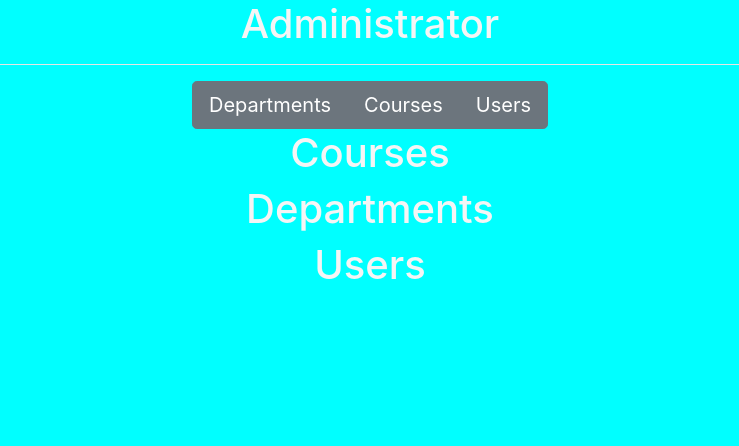
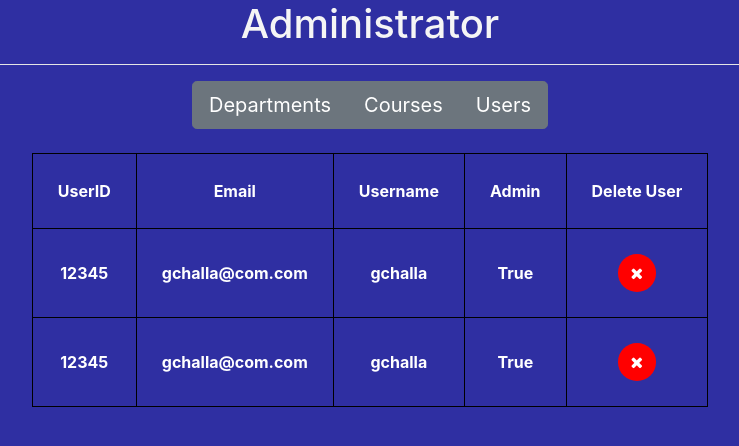
Before and after one commit to elliotcho/Rate-My-Courses, a React (Create React App) app in the folder client/: page /admin in a window 1280 px wide. Shown: the top 446 px of the page, without its empty margins (270-1009 px from the left). Built offline with nearby package versions, Linux system fonts and the light colour scheme.

Commit message:
pushing User Page

```diff
--- a/client/public/index.html
+++ b/client/public/index.html
@@ -6,6 +6,7 @@
     <title>Rate My Courses</title>
     <!--Bootsrap 4 cdn-->
     <link rel="stylesheet" href="https://maxcdn.bootstrapcdn.com/bootstrap/4.0.0/css/bootstrap.min.css" integrity="sha384-Gn5384xqQ1aoWXA+058RXPxPg6fy4IWvTNh0E263XmFcJlSAwiGgFAW/dAiS6JXm" crossorigin="anonymous">
+    <link rel="stylesheet" href="https://cdnjs.cloudflare.com/ajax/libs/font-awesome/4.7.0/css/font-awesome.min.css">
   </head>
   <body>
     <div id="root"></div>
--- a/client/src/components/admin/AdminHome.css
+++ b/client/src/components/admin/AdminHome.css
@@ -1,5 +1,8 @@
-body{
+.admin{
     background-color: #2F2FA2;
+    position: fixed;
+    height: 100%;
+    width: 100%;
 }
 hr{
     background-color: white;
--- a/client/src/components/admin/AdminHome.jsx
+++ b/client/src/components/admin/AdminHome.jsx
@@ -15,7 +15,7 @@ class AdminHome extends Component{
 
     render(){
         return(
-            <div>
+            <div className= "admin">
                 <h1>Administrator</h1>
                 <hr></hr>
                 <div className="btn-group-wrap">
@@ -25,6 +25,7 @@ class AdminHome extends Component{
                         <button type="button" className="btn btn-lg btn-secondary">Users</button>
                     </div>
                 </div>
+                <br></br>
                 <Courses/>
                 <Departments/>
                 <Users/>
--- a/client/src/components/admin/Courses.jsx
+++ b/client/src/components/admin/Courses.jsx
@@ -4,7 +4,7 @@ class Courses extends Component{
     render(){
         return(
             <div>
-                <h1>Courses</h1>
+
             </div>
         )
     }
--- a/client/src/components/admin/Departments.jsx
+++ b/client/src/components/admin/Departments.jsx
@@ -4,7 +4,7 @@ class Departments extends Component{
     render(){
         return(
             <div>
-                <h1>Departments</h1>
+
             </div>
         )
     }
--- /dev/null
+++ b/client/src/components/admin/Users.css
@@ -0,0 +1,18 @@
+.userTable{
+    margin-left: auto;
+    margin-right: auto;
+    text-align: center;
+    color: white;
+    padding: 10px;
+}
+
+.userTable .btn{
+    background-color: red;
+    color: white;
+    border-radius: 50%;
+
+}
+
+th{
+    padding: 25px;
+}
--- a/client/src/components/admin/Users.jsx
+++ b/client/src/components/admin/Users.jsx
@@ -1,10 +1,32 @@
 import React, {Component} from 'react';
-
+import './Users.css';
 class Users extends Component{
     render(){
         return(
-            <div>
-                <h1>Users</h1>
+            <div className= "users">
+                <table className="userTable">
+                    <tr>
+                        <th>UserID</th>
+                        <th>Email</th>
+                        <th>Username</th>
+                        <th>Admin</th>
+                        <th>Delete User</th>
+                    </tr>
+                    <tr>
+                        <th>12345</th>
+                        <th>gchalla@com.com</th>
+                        <th>gchalla</th>
+                        <th>True</th>
+                        <th><button className="btn"><i className="fa fa-close"></i></button></th>
+                    </tr>
+                    <tr>
+                        <th>12345</th>
+                        <th>gchalla@com.com</th>
+                        <th>gchalla</th>
+                        <th>True</th>
+                        <th><button className="btn"><i className="fa fa-close"></i></button></th>
+                    </tr>
+                </table>
             </div>
         )
     }
```
